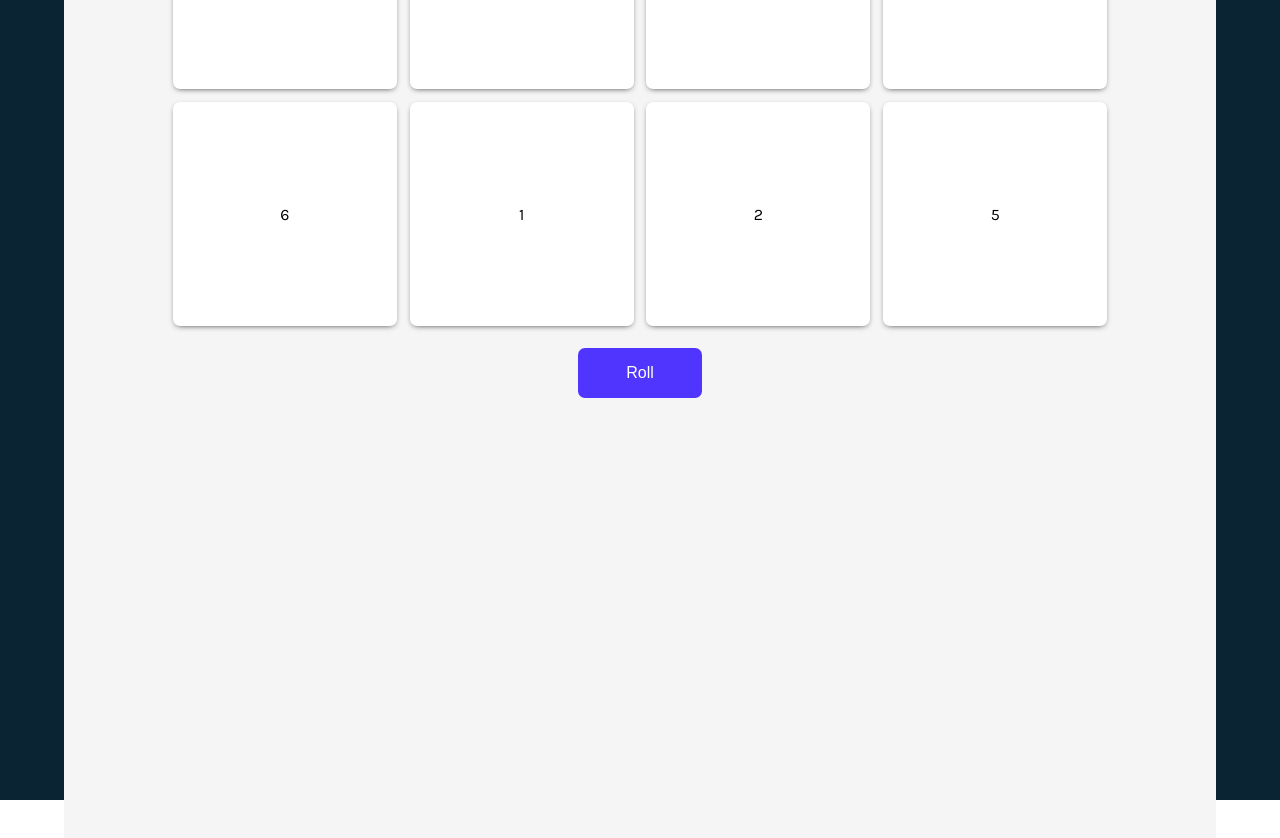
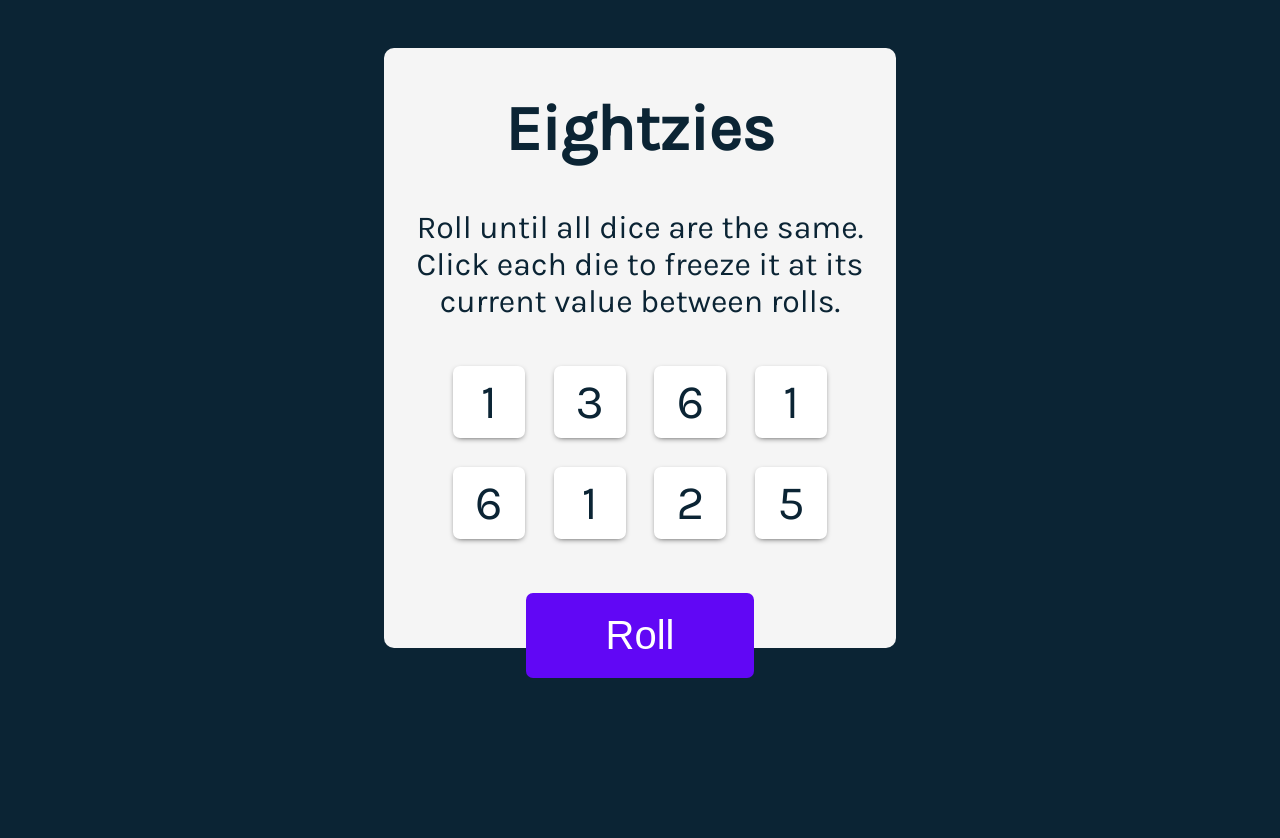
Before and after one commit to CyberSam01/eightzies, a React (Create React App) app: page / in a window 1280 px wide. Shown: the top 838 px of the page. After the commit the page ends 800 px from the top, so only its background shows below. Built offline with nearby package versions, Linux system fonts and the light colour scheme.

Commit message:
version 2

```diff
--- a/src/App.js
+++ b/src/App.js
@@ -6,9 +6,10 @@ function App() {
   const [chosenNum, setChosenNum] = useState(0)
   const [endGame, setEndGame] = useState(0)
   const [tries, trackTries] = useState(1)
+  const [windowDimensions, setWindowDimensions] = useState(window.innerWidth)
   const [pText, setPText] = useState("Roll until all dice are the same. Click each die to freeze it at its current value between rolls.")
   const [playAgain, setPlayAgain] = useState(false)
-  const [diceArray, setDiceArray] = useState(new Array(8).fill(null).map(() => {
+  const [diceArray, setDiceArray] = useState(new Array(windowDimensions < 1500 ? 8 : 10).fill(null).map(() => {
     return {
       id:nanoid(),
       num:Math.floor(Math.random() * 6 + 1),
@@ -17,6 +18,10 @@ function App() {
     }
   }))
 
+  window.addEventListener("resize", () => {
+    setWindowDimensions(window.innerWidth)
+  })
+
   useEffect(() => {
       chosenNum === 0 && diceArray.map(die => {
         die.chosen && setChosenNum(die.num)
@@ -24,6 +29,7 @@ function App() {
   },[dieClick, diceArray])
 
   function dieClick(event) {
+    console.log(event.target);
     setDiceArray(prevDice => prevDice.map( dice => {
       if (chosenNum === 0 || chosenNum == event.target.getAttribute("value")) {
         if (dice.id === event.target.getAttribute("name")) {
@@ -36,12 +42,15 @@ function App() {
         return dice
       }
     }))
-    if (endGame == 7 ) {
+    if (windowDimensions < 1500 && endGame == 7 ) {
+      setPlayAgain(true)
+      setPText(`You won in ${tries} tries!`)
+      console.log(`CONFETTI!!!! ${tries}`)
+    } else if (windowDimensions > 1500 && endGame == 9 ) {
       setPlayAgain(true)
       setPText(`You won in ${tries} tries!`)
       console.log(`CONFETTI!!!! ${tries}`)
     }
-
   }
 
   function buttonClick() {
@@ -73,7 +82,7 @@ function App() {
   return (
       <main className="main">
         <div className="main--container">
-          <h1>Eightzies</h1>
+          <h1>{windowDimensions > 1500 ? "Tenzies" : "Eightzies"}</h1>
           <p>{pText}</p>
           <div className="dices">
             {diceArray.map((dice) => {
--- a/src/index.css
+++ b/src/index.css
@@ -4,14 +4,15 @@
 
 body {
   margin: 0;
+  background-color: #0B2434;
   font-family: karla;
   font-weight: 400;
+  color: #0B2434;
 }
 
 main{
-  background-color: #0B2434;
   width: 100vw;
-  height: 100vh;
+  height: 100%;
   display: flex;
   justify-content: center;
   align-items: center;
@@ -46,7 +47,7 @@ main{
 }
 
 .btn {
-  background-color: #5035FF;
+  background-color: #6107F5;
   font-size: 1em;
   border: none;
   color: white;
@@ -65,5 +66,43 @@ main{
 
 .playAgainBtn {
   padding: 1em 2em;
-  /* display: none; */
 }
+
+@media (min-width: 800px) {
+
+  .main--container > h1 {
+    font-size: 4em;
+  }
+
+  .main--container > p {
+    font-size: 2em;
+  }
+
+  .dice {
+    font-size: 3em;
+    width: 15%;
+    aspect-ratio: 1;
+    background-color: white;
+    margin:.3em;
+    box-shadow: 0 2px 6px -3px #111;
+    display: flex;
+    align-items: center;
+    justify-content: center;
+    border-radius: 7px;
+  }
+
+  .main--container {
+    width: 40vw;
+    height: 75vh;
+    margin-top: 3em;
+    margin-bottom: 5em;
+  }
+
+  .btn {
+    font-size: 2.5em;
+    padding: .5em 2em;
+  }
+  .chosen-dice {
+    background-color: #59E391;
+  }
+}
```
